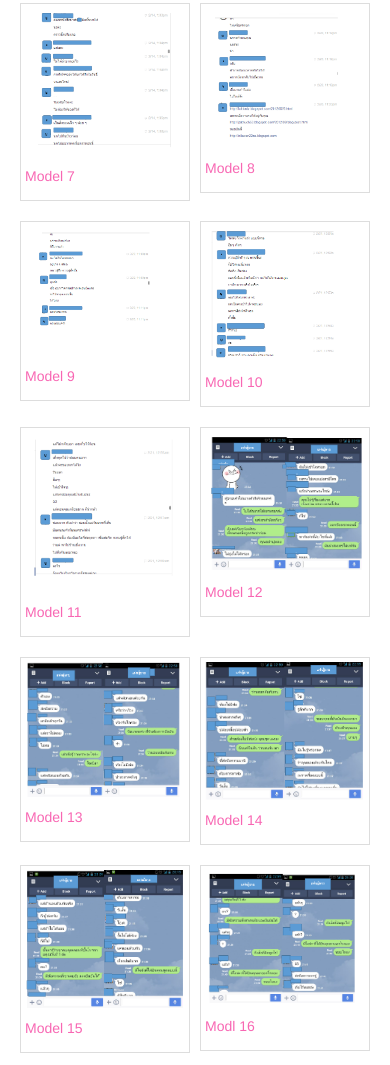
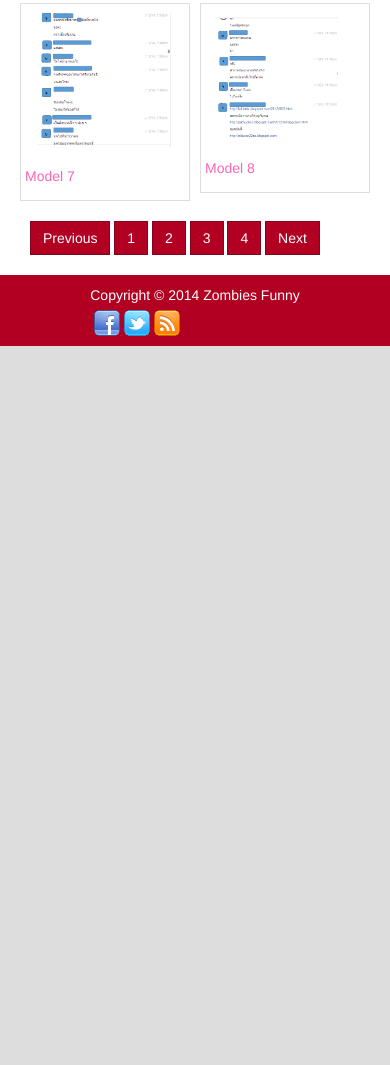
Before and after one commit to pimnilpat/Demanding, a plain HTML site: page index.html in a window 390 px wide. Shown: the part 1631-2696 px from the top of the page. After the commit the page ends 1997 px from the top, so only its background shows below. Drawn offline with Linux system fonts and the light colour scheme.

Commit message:
Update index.html

```diff
--- a/index.html
+++ b/index.html
@@ -119,27 +119,6 @@
 				</div>
 
 
-				<div class="row">
-					<div class="col-xs-6 col-sm-3 col-md-3"><a href="preview.html?model=Model 9&image=Capture9.PNG" class="thumbnail"><img src="images/dedicate_to_tavorn/Capture9.PNG" alt="Model Girl 5" class="img-responsive"><p>Model 9</p></a></div>
-					<div class="col-xs-6 col-sm-3 col-md-3"><a href="preview.html?model=Model 10&image=Capture10.PNG" class="thumbnail"><img src="images/dedicate_to_tavorn/Capture10.PNG" alt="Model Girl 6" class="img-responsive"><p>Model 10</p></a></div>
-
-				</div>
-
-				<div class="row">
-					<div class="col-xs-6 col-sm-3 col-md-3"><a href="preview.html?model=Model 11&image=Capture11.PNG" class="thumbnail"><img src="images/dedicate_to_tavorn/Capture11.PNG" alt="Model Girl 7" class="img-responsive"><p>Model 11</p></a></div>
-					<div class="col-xs-6 col-sm-3 col-md-3"><a href="preview.html?model=Model 12&image=Capture12.PNG" class="thumbnail"><img src="images/dedicate_to_tavorn/Capture12.PNG" alt="Model Girl 8" class="img-responsive"><p>Model 12</p></a></div>
-				</div>
-
-				<div class="row">
-					<div class="col-xs-6 col-sm-3 col-md-3"><a href="preview.html?model=Model 13&image=Capture13.PNG" class="thumbnail"><img src="images/dedicate_to_tavorn/Capture13.PNG" alt="Model Girl 5" class="img-responsive"><p>Model 13</p></a></div>
-					<div class="col-xs-6 col-sm-3 col-md-3"><a href="preview.html?model=Model 14&image=Capture14.PNG" class="thumbnail"><img src="images/dedicate_to_tavorn/Capture14.PNG" alt="Model Girl 6" class="img-responsive"><p>Model 14</p></a></div>
-
-				</div>
-
-				<div>
-					<div class="col-xs-6 col-sm-3 col-md-3"><a href="preview.html?model=Model 15&image=Capture15.PNG" class="thumbnail"><img src="images/dedicate_to_tavorn/Capture15.PNG" alt="Model Girl 7" class="img-responsive"><p>Model 15</p></a></div>
-					<div class="col-xs-6 col-sm-3 col-md-3"><a href="preview.html?model=Model 16&image=Capture16.PNG" class="thumbnail"><img src="images/dedicate_to_tavorn/Capture16.PNG" alt="Model Girl 8" class="img-responsive"><p>Modl 16</p></a></div>
-				</div>
 
 				<div class="col-xs-12 col-md-12">
                 	<a href="" rel="nofollow" class="btn btn-primary" role="button">Previous</a>
```
